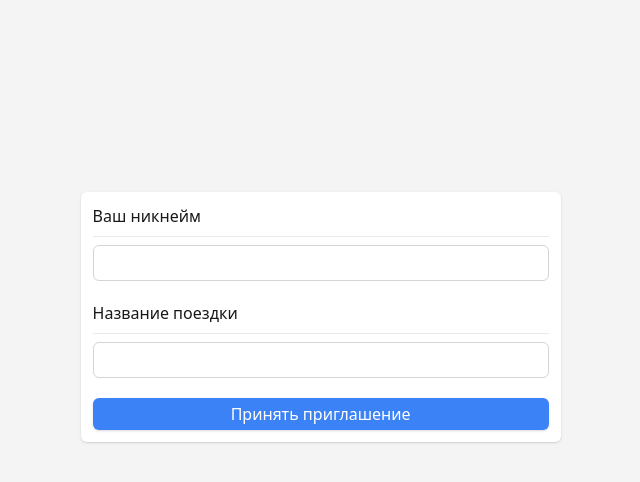
After one commit to fckxorg/leaders_of_digital_cache_invalidation_backend, a Django app: page /bloger/accept in a window 1280 px wide. The commit adds this page. Shown: the top 482 px of the page, without its empty margins (393-1033 px from the left). Run offline with Django 3.2, Linux system fonts and the light colour scheme; some libraries are stand-ins or nearby versions; some web fonts are replaced.

Commit message:
frontend: add accept form
This commit introduces acception form, so a bloger can state
fairly easy that he is going to the press tour

```diff
--- a/searcher/api/static/css/style.css
+++ b/searcher/api/static/css/style.css
@@ -1380,3 +1380,9 @@ video {
 .bloger-card {
   margin-bottom: 15px;
 }
+
+.accept-form {
+  margin-left: 37%;
+  margin-top: 15%;
+  width: 30rem;
+}
--- /dev/null
+++ b/searcher/api/templates/accept.html
@@ -0,0 +1,45 @@
+<!doctype html>
+<html class="no-js" lang="ru">
+
+<head>
+  {% load static %}
+  <meta charset="utf-8">
+  <title>Lead of digital</title>
+  <meta name="description" content="">
+  <meta name="viewport" content="width=device-width, initial-scale=1">
+
+  <link href="https://fonts.googleapis.com/css2?family=Raleway&display=swap" rel="stylesheet">
+  <link href="https://fonts.googleapis.com/css2?family=Roboto+Condensed&display=swap" rel="stylesheet">
+  <link href="//db.onlinewebfonts.com/c/88f10bf18a36407ef36bf30bc25a3618?family=Suisse+Intl" rel="stylesheet" type="text/css"/>
+
+  <script src="https://kit.fontawesome.com/771831ed14.js" crossorigin="anonymous"></script>
+  <link rel="stylesheet" href="{% static 'css/style.css' %}">
+
+  <script
+  src="https://code.jquery.com/jquery-3.6.0.min.js"
+  integrity="sha256-/xUj+3OJU5yExlq6GSYGSHk7tPXikynS7ogEvDej/m4="
+  crossorigin="anonymous"></script>
+</head>
+
+<body class="bg-gray-100">
+<div class="space-y-4 mt-3">
+  <div class="bg-white p-3 w-full flex flex-col rounded-md dark:bg-gray-800 shadow accept-form">
+    <div class="filter_item">
+      <div class="flex xl:flex-row flex-col items-center font-medium text-gray-900 dark:text-white pb-2 mb-2 xl:border-b border-gray-200 border-opacity-75 dark:border-gray-700 w-full">
+        Ваш никнейм
+      </div>
+      <div class="flex items-center w-full">
+        <input type="text" class="min-sub-input pl-8 h-9 bg-transparent border border-gray-300 dark:border-gray-700 dark:text-white w-full rounded-md text-sm"/>
+      </div>
+    </div>
+    <div class="filter_item">
+      <div class="flex xl:flex-row flex-col items-center font-medium text-gray-900 dark:text-white pb-2 mb-2 xl:border-b border-gray-200 border-opacity-75 dark:border-gray-700 w-full">
+        Название поездки
+      </div>
+      <div class="flex items-center w-full">
+        <input type="text" class="max-sub-input pl-8 h-9 bg-transparent border border-gray-300 dark:border-gray-700 dark:text-white w-full rounded-md text-sm"/>
+      </div>
+    </div>
+    <button class="filter-button h-8 px-3 rounded-md shadow text-white bg-blue-500">Принять приглашение</button>
+  </div>
+</body>
--- a/searcher/api/urls.py
+++ b/searcher/api/urls.py
@@ -8,4 +8,5 @@ urlpatterns = [
     path('', views.index, name='index'),
     path('bloger/search', views.bloger_search, name='bloger_search'),
     path('bloger/send_email', views.send_email, name='send_email'),
+    path('bloger/accept', views.accept_invite, name='accept_invite'),
 ] + static(settings.STATIC_URL, document_root=settings.STATIC_ROOT)
--- a/searcher/api/views.py
+++ b/searcher/api/views.py
@@ -16,7 +16,7 @@ def index(request):
 
 def accept_invite(request):
     # TODO form for accept
-    return render(request, 'index.html')
+    return render(request, 'accept.html')
 
 @csrf_exempt
 def bloger_search(request):
```
